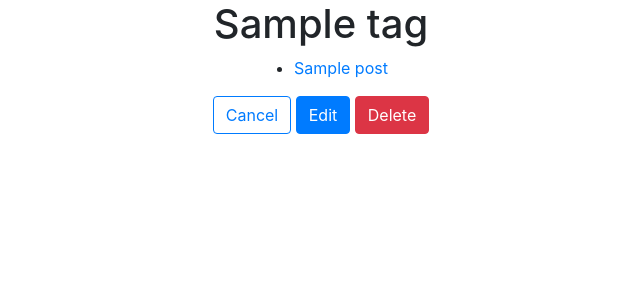
After one commit to Treviisolion/FlaskBlogly, a Flask app: page /tags/1 in a window 1280 px wide. The commit adds this page. Shown: the top 300 px of the page, without its empty margins (319-959 px from the left). Run offline with Flask 2, Linux system fonts and the light colour scheme; tables that the repository leaves empty hold one stand-in row (values such as "Sample post").

Commit message:
Added tag system

```diff
--- a/app.py
+++ b/app.py
@@ -2,7 +2,7 @@
 
 from flask_debugtoolbar import DebugToolbarExtension
 from flask import Flask, redirect, render_template, request, send_file
-from models import db, connect_db, User, Post, DEFAULT_IMAGE
+from models import db, connect_db, User, Post, Tag, PostTag, DEFAULT_IMAGE
 
 app = Flask(__name__)
 app.config['SQLALCHEMY_DATABASE_URI'] = 'postgresql:///blogly'
@@ -31,13 +31,17 @@ def return_default_user():
 
     return send_file(DEFAULT_IMAGE[1:])
 
+#########
+# Users #
+#########
+
 
 @app.route('/users')
 def show_users():
     """Show all users"""
 
     users = User.query.all()
-    return render_template('users.html', users=users)
+    return render_template('users/users.html', users=users)
 
 
 @app.route('/users/<int:userid>')
@@ -45,14 +49,14 @@ def show_user(userid):
     """Show a specific user"""
 
     user = User.query.get_or_404(userid)
-    return render_template('user.html', user=user, posts=user.posts)
+    return render_template('users/user.html', user=user, posts=user.posts)
 
 
 @app.route('/users/new', methods=['GET'])
 def show_new_user_form():
     """Show the form for creating a new user"""
 
-    return render_template('new_user.html')
+    return render_template('users/new_user.html')
 
 
 @app.route('/users/new', methods=['POST'])
@@ -71,7 +75,7 @@ def create_user():
     if not last_name:
         missing_last_name = True
     if missing_first_name or missing_last_name:
-        return render_template('new_user.html', missing_first_name=missing_first_name, missing_last_name=missing_last_name)
+        return render_template('users/new_user.html', missing_first_name=missing_first_name, missing_last_name=missing_last_name)
 
     if not image_url:
         new_user = User(first_name=first_name, last_name=last_name)
@@ -89,7 +93,7 @@ def show_edit_user_form(userid):
     """Shows the form for editing the specified user"""
 
     user = User.query.get_or_404(userid)
-    return render_template('edit_user.html', user=user)
+    return render_template('users/edit_user.html', user=user)
 
 
 @app.route('/users/<int:userid>/edit', methods=['POST'])
@@ -117,13 +121,18 @@ def delete_user(userid):
 
     return redirect('/users')
 
+#########
+# Posts #
+#########
+
 
 @app.route('/users/<int:userid>/posts/new', methods=['GET'])
 def show_new_post_form(userid):
     """Shows the form for creating a new post for the specified user"""
 
     user = User.query.get_or_404(userid)
-    return render_template('new_post.html', user=user)
+    tags = Tag.query.all()
+    return render_template('posts/new_post.html', user=user, tags=tags)
 
 
 @app.route('/users/<int:userid>/posts/new', methods=['POST'])
@@ -133,6 +142,7 @@ def create_post(userid):
     user = User.query.get_or_404(userid)
     title = request.form.get('title', None)
     content = request.form.get('content', None)
+    tags = request.form.getlist('tags')
 
     # If information is somehow not provided, will show warnings to user
     missing_title = False
@@ -142,11 +152,17 @@ def create_post(userid):
     if not content:
         missing_content = True
     if missing_title or missing_content:
-        return render_template('new_post.html', user=user, missing_content=missing_content, missing_title=missing_title)
+        return render_template('posts/new_post.html', user=user, missing_content=missing_content, missing_title=missing_title)
 
     new_post = Post(title=title, content=content, user_id=user.id)
 
     db.session.add(new_post)
+    db.session.commit()
+
+    for tag in tags:
+        new_post_tag = PostTag(post_id=new_post.id, tag_id=int(tag))
+        db.session.add(new_post_tag)
+
     db.session.commit()
 
     return redirect(f'/users/{userid}')
@@ -157,7 +173,7 @@ def show_post(postid):
     """Shows the specified post"""
 
     post = Post.query.get_or_404(postid)
-    return render_template('post.html', post=post, user=post.user)
+    return render_template('posts/post.html', post=post, user=post.user, tags=post.tags)
 
 
 @app.route('/posts/<int:postid>/edit', methods=['GET'])
@@ -165,7 +181,8 @@ def show_edit_post_form(postid):
     """Shows the form for editing a post for the specified post"""
 
     post = Post.query.get_or_404(postid)
-    return render_template('edit_post.html', post=post, user=post.user)
+    tags = Tag.query.all()
+    return render_template('posts/edit_post.html', post=post, user=post.user, tags=tags)
 
 
 @app.route('/posts/<int:postid>/edit', methods=['POST'])
@@ -173,8 +190,34 @@ def edit_post(postid):
     """Edits the specified post"""
 
     post = Post.query.get_or_404(postid)
+    post_tags = post.post_tags
+    tags = Tag.query.all()
     title = request.form.get('title', None)
     content = request.form.get('content', None)
+    checked_tags = request.form.getlist('tags')
+
+    # Go through each tag and compare with checked tags
+    for tag in tags:
+        for checked_tag in checked_tags:
+            # Check if the checked tag matches the tag, if so break and move onto the next tag
+            if int(checked_tag) == tag.id:
+                # Check if there already exits a posttag for the given post and tag
+                for post_tag in post_tags:
+                    if post_tag.tag_id == tag.id:
+                        break
+                # If a posttag was not found then create one
+                else:
+                    new_post_tag = PostTag(post_id=postid, tag_id=tag.id)
+                    db.session.add(new_post_tag)
+                break
+        # If tag was not in checked_tags then check if tag is in post_tags
+        else:
+            for post_tag in post_tags:
+                if post_tag.tag_id == tag.id:
+                    db.session.delete(post_tag)
+                    break
+
+    db.session.commit()
 
     post.update_post(title, content)
     db.session.commit()
@@ -192,3 +235,81 @@ def delete_post(postid):
     db.session.commit()
 
     return redirect(f'/users/{user.id}')
+
+########
+# Tags #
+########
+
+
+@app.route('/tags')
+def show_tags():
+    """Shows all the tags"""
+
+    tags = Tag.query.all()
+    return render_template('tags/tags.html', tags=tags)
+
+
+@app.route('/tags/<int:tagid>')
+def show_tag(tagid):
+    """Shows the specified tag"""
+
+    tag = Tag.query.get_or_404(tagid)
+    posts = tag.posts
+    return render_template('tags/tag.html', tag=tag, posts=posts)
+
+
+@app.route('/tags/new', methods=['GET'])
+def show_new_tag_form():
+    """Shows the form for creating a new tag"""
+
+    return render_template('tags/new_tag.html')
+
+
+@app.route('/tags/new', methods=['POST'])
+def create_tag():
+    """Creates a tag"""
+
+    name = request.form.get('tag_name', None)
+
+    # If information is somehow not provided, will show warnings to user
+    if not name:
+        return render_template('tags/new_tag.html', missing_tag_name=True)
+
+    new_tag = Tag(name=name)
+
+    db.session.add(new_tag)
+    db.session.commit()
+    db.session.commit()
+
+    return redirect('/tags')
+
+
+@app.route('/tags/<int:tagid>/edit', methods=['GET'])
+def show_edit_tag_form(tagid):
+    """Shows the form to edit a tag"""
+
+    tag = Tag.query.get_or_404(tagid)
+    return render_template('tags/edit_tag.html', tag=tag)
+
+
+@app.route('/tags/<int:tagid>/edit', methods=['POST'])
+def edit_tag(tagid):
+    """Edits the specified tag"""
+
+    tag = Tag.query.get_or_404(tagid)
+    name = request.form.get('tag_name', None)
+
+    tag.update_tag(name)
+    db.session.commit()
+
+    return redirect('/tags')
+
+
+@app.route('/tags/<int:tagid>/delete', methods=['POST'])
+def delete_tag(tagid):
+    """Deletes the specified tag"""
+
+    tag = Tag.query.get_or_404(tagid)
+    db.session.delete(tag)
+    db.session.commit()
+    return redirect('/tags')
--- /dev/null
+++ b/templates/tags/tag.html
@@ -0,0 +1,25 @@
+{% extends 'base.html' %}
+
+{% block warnings %}{% endblock %}
+
+{% block content %}
+
+<div class="row justify-content-md-center">
+    <h1>{{tag.name}}</h1>
+</div>
+<div class="row justify-content-md-center">
+    <ul>
+        {% for post in posts %}
+        <li><a href="/posts/{{post.id}}">{{post.title}}</a></li>
+        {% endfor %}
+    </ul>
+</div>
+<div class=" row justify-content-md-center">
+                <form action="/tags/{{tag.id}}/delete" method="post">
+                    <a href="/tags" class="btn btn-outline-primary">Cancel</a>
+                    <a href="/tags/{{tag.id}}/edit" class="btn btn-primary">Edit</a>
+                    <input type="submit" value="Delete" class="btn btn-danger">
+                </form>
+</div>
+
+{% endblock %}
--- a/templates/edit_user.html
+++ b/templates/users/edit_user.html
@@ -12,11 +12,13 @@
         <form action="/users/{{user.id}}/edit" method="post">
             <div class="form-group">
                 <label for="first_name">First Name</label>
-                <input type="text" class="form-control" name="first_name" id="first_name" placeholder="{{user.first_name}}">
+                <input type="text" class="form-control" name="first_name" id="first_name"
+                    placeholder="{{user.first_name}}">
             </div>
             <div class="form-group">
                 <label for="last_name">Last Name</label>
-                <input type="text" class="form-control" name="last_name" id="last_name" placeholder="{{user.last_name}}">
+                <input type="text" class="form-control" name="last_name" id="last_name"
+                    placeholder="{{user.last_name}}">
             </div>
             <div class="form-group">
                 <label for="image_url">Image URL</label>
--- a/templates/new_user.html
+++ b/templates/users/new_user.html
@@ -21,17 +21,17 @@
     <div class="col-xl">
         <form action="/users/new" method="post">
             <div class="form-group">
-                <label for="first_name">First Name </label>
+                <label for="first_name">First Name</label>
                 <input type="text" class="form-control" name="first_name" id="first_name"
                     placeholder="Enter a first name" maxlength="64" required>
             </div>
             <div class="form-group">
-                <label for="last_name">Last Name </label>
+                <label for="last_name">Last Name</label>
                 <input type="text" class="form-control" name="last_name" id="last_name" placeholder="Enter a last name"
                     maxlength="64" required>
             </div>
             <div class="form-group">
-                <label for="image_url">Image URL </label>
+                <label for="image_url">Image URL</label>
                 <input type="url" class="form-control" name="image_url" id="image_url"
                     placeholder="Provide an image of this user">
             </div>
```
Also changed, not shown: models.py (+26 -1 lines), templates/edit_post.html (deleted, +0 -28 lines), templates/posts/edit_post.html (added, +40 -0 lines), templates/posts/new_post.html (renamed from templates/new_post.html, +12 -4 lines), templates/posts/post.html (renamed from templates/post.html, +7 -2 lines), templates/tags/edit_tag.html (added, +25 -0 lines), templates/tags/new_tag.html (added, +31 -0 lines), templates/tags/tags.html (added, +21 -0 lines), test.py (+12 -0 lines), templates/users/user.html (renamed from templates/user.html), templates/users/users.html (renamed from templates/users.html).
